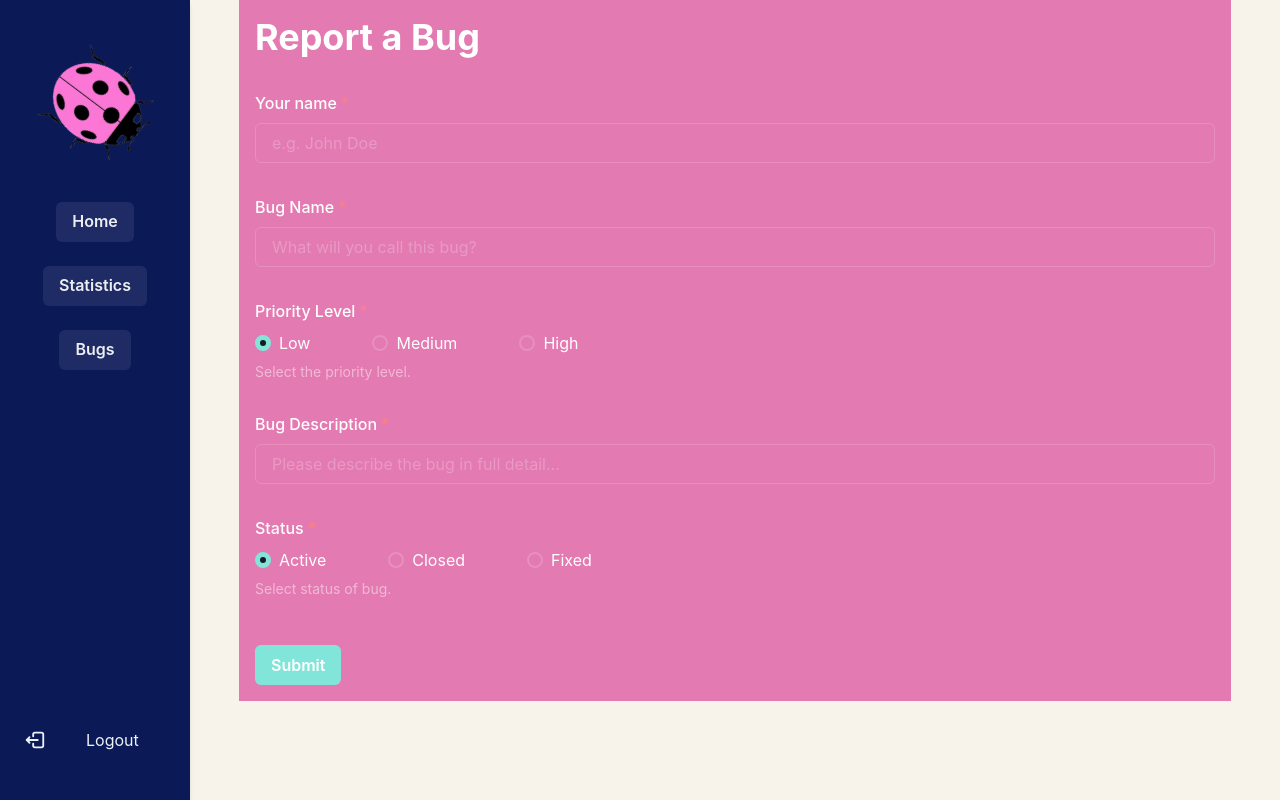
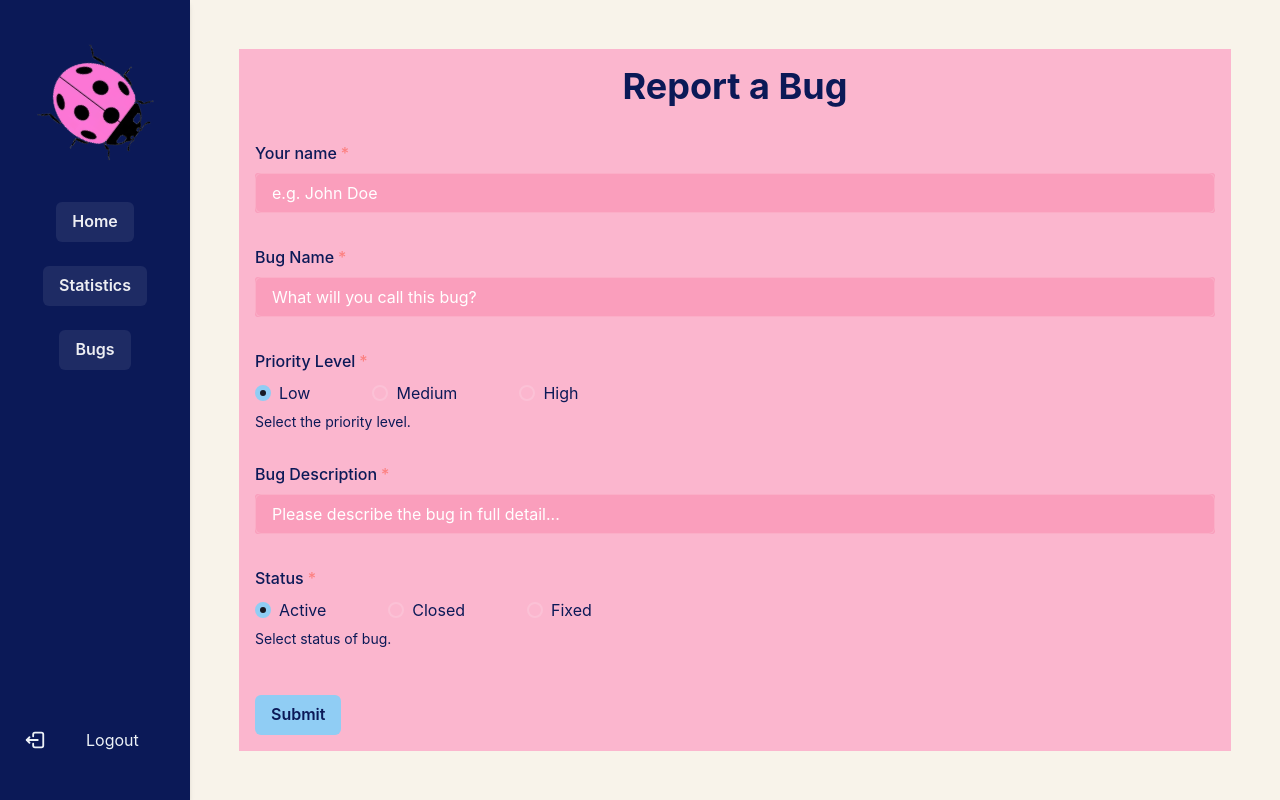
Before and after one commit to avallip443/cps406, a React (Vite) app: page /createreport in a window 1280 px wide. Built offline with nearby package versions, Linux system fonts and the light colour scheme; no server answers.

Commit message:
report design fixed

```diff
--- a/src/components/BugReport/ReportForm.jsx
+++ b/src/components/BugReport/ReportForm.jsx
@@ -10,6 +10,8 @@ import {
   Input,
   Radio,
   RadioGroup,
+  Center,
+  Container,
 } from "@chakra-ui/react";
 import { collection, addDoc } from "firebase/firestore";
 import { firestore } from "../../firebase/firebase";
@@ -60,78 +62,89 @@ const ReportForm = () => {
 
   return (
     <>
-      <Box bg={"#e37ab1"} w='100%' p={4} color='white'>
-        <Heading size='xl'>Report a Bug</Heading>
+    <Center h="100vh" w="200vh">
+      <Box bg={"pink.200"} w='100%' p={4} color='white'>
+        <Heading size="xl" textAlign="center" mb={8} color={"#0B1957"}>Report a Bug</Heading>
         <form onSubmit={handleSubmit}>
         <FormControl isRequired mt={8}>
-            <FormLabel>Your name</FormLabel>
+            <FormLabel color={"#0B1957"}>Your name</FormLabel>
+            <Box bg="#fa9ebc" borderRadius={"3px"}>
             <Input
               type="text"
               value={userName}
               onChange={(e) => setUserName(e.target.value)}
               placeholder="e.g. John Doe"
+              _placeholder={{color: "white"}}
             />
+            </Box>
           </FormControl>
 
           <FormControl isRequired mt={8}>
-            <FormLabel>Bug Name</FormLabel>
+            <FormLabel color={"#0B1957"}>Bug Name</FormLabel>
+            <Box bg="#fa9ebc" borderRadius={"3px"}>
             <Input
               type="text"
               value={bugName}
               onChange={(e) => setBugName(e.target.value)}
               placeholder="What will you call this bug?"
+              _placeholder={{color: "white"}}
             />
+            </Box>
           </FormControl>
 
           <FormControl as="fieldset" isRequired mt={8}>
-            <FormLabel as="legend">Priority Level</FormLabel>
+            <FormLabel as="legend" color={"#0B1957"}>Priority Level</FormLabel>
             <RadioGroup
               defaultValue="Low"
               value={priorityLevel}
               onChange={(value) => setPriorityLevel(value)}
-              colorScheme='teal'
+              color='#0B1957'
             >
-              <HStack spacing="62px">
+              <HStack spacing="62px" color={"#0B1957"}>
                 <Radio value="Low">Low</Radio>
                 <Radio value="Medium">Medium</Radio>
                 <Radio value="High">High</Radio>
               </HStack>
             </RadioGroup>
-            <FormHelperText>Select the priority level.</FormHelperText>
+            <FormHelperText color={"#0B1957"}>Select the priority level.</FormHelperText>
           </FormControl>
 
           <FormControl isRequired mt={8}>
-            <FormLabel>Bug Description</FormLabel>
+            <FormLabel color={"#0B1957"}>Bug Description</FormLabel>
+            <Box bg="#fa9ebc" borderRadius={"3px"}>
             <Input
               type="text"
               value={bugDescription}
               onChange={(e) => setBugDescription(e.target.value)}
               placeholder='Please describe the bug in full detail...'
+              _placeholder={{color: "white"}}
             />
+            </Box>
           </FormControl>
 
           <FormControl as="fieldset" isRequired mt={8}>
-            <FormLabel as="legend">Status</FormLabel>
+            <FormLabel as="legend" color={"#0B1957"}>Status</FormLabel>
             <RadioGroup
               defaultValue="Active"
               value={bugStatus}
               onChange={(value) => setBugStatus(value)}
-              colorScheme='teal'
+              color='#0B1957'
             >
-              <HStack spacing="62px">
+              <HStack spacing="62px" color={"#0B1957"}>
                 <Radio value="Active">Active</Radio>
                 <Radio value="Closed">Closed</Radio>
                 <Radio value="Fixed">Fixed</Radio>
               </HStack>
             </RadioGroup>
-            <FormHelperText>Select status of bug.</FormHelperText>
+            <FormHelperText color={"#0B1957"}>Select status of bug.</FormHelperText>
           </FormControl>
 
-          <Button mt={12} colorScheme="teal" type="submit" color='white'>
+          <Button mt={12} colorScheme="blue" variant="solid" color= "#0B1957">
             Submit
           </Button>
         </form>
       </Box>
+      </Center>
     </>
   );
 };
```
